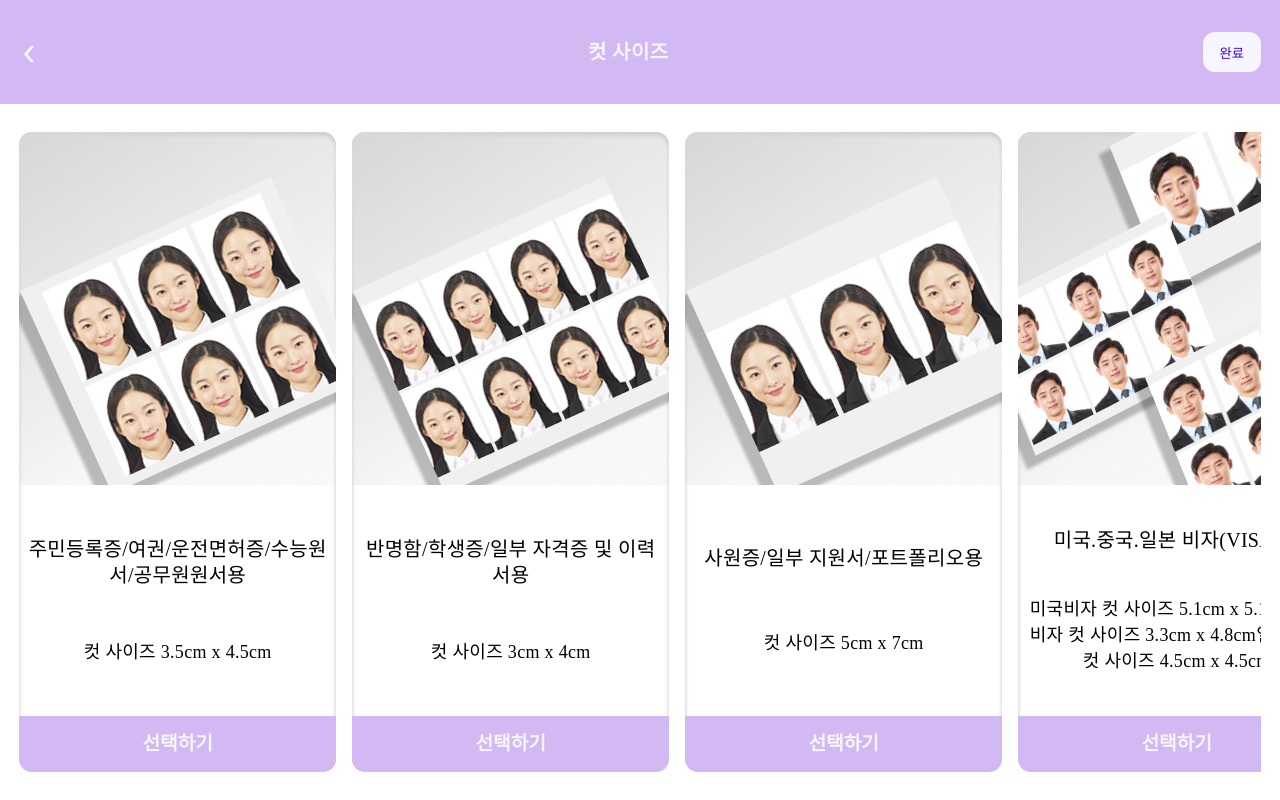
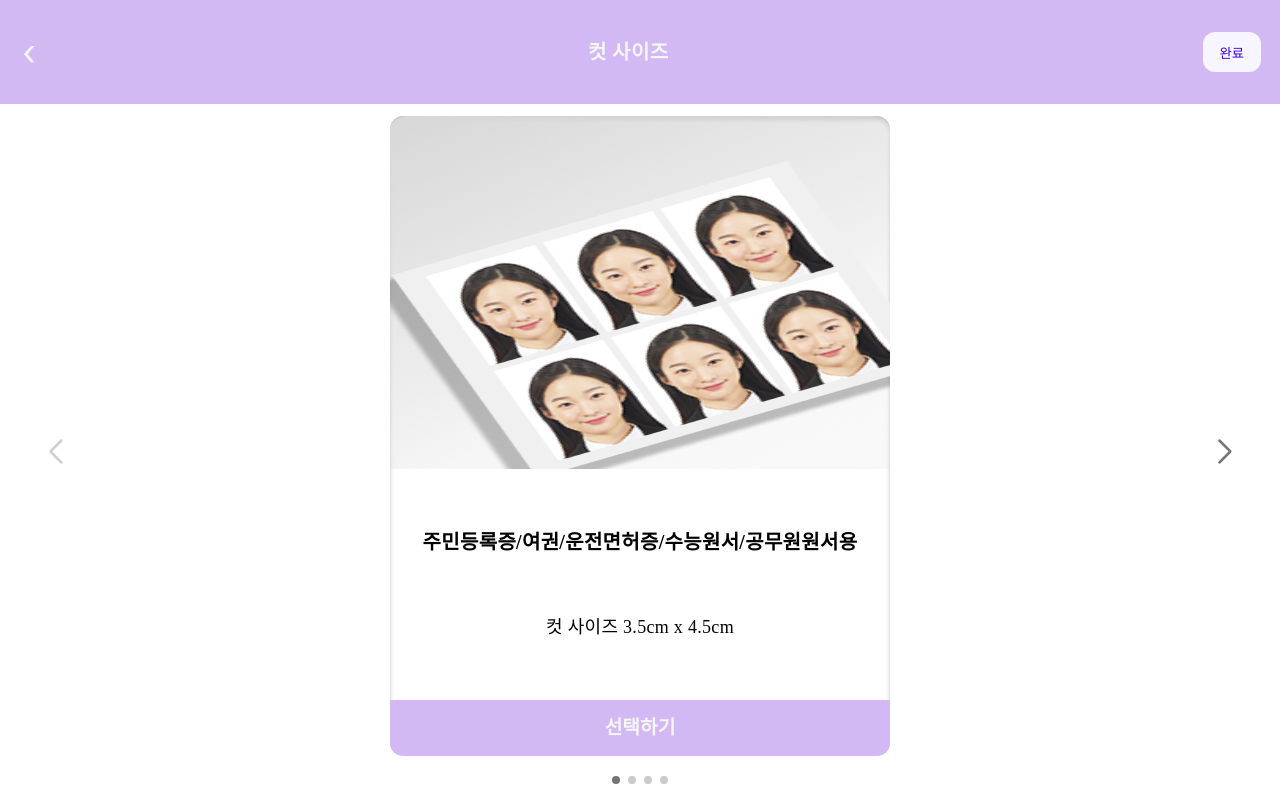
Before and after one commit to hongii/id-photo-web, a Next.js app in the folder client/: page /cut-size-decision in a window 1280 px wide. Built offline with nearby package versions, Linux system fonts and the light colour scheme.

Commit message:
Add: add slide using swiper module

```diff
--- a/client/components/Card.tsx
+++ b/client/components/Card.tsx
@@ -3,6 +3,7 @@ import Image from 'next/image';
 import { CardInfo } from '../constants/cutSizeData';
 import styles from '../pages/cut-size-decision/CutSizeDecision.module.css';
 
+// Image src array
 const imgSrc: string[] = [
   '/images/passportImg1.png',
   '/images/studentIdImg2.png',
@@ -22,9 +23,13 @@ const Card = ({ card }: IProps) => (
       width="317"
       height="353"
     />
-
     <p className={styles['cut-title']}>{card.title}</p>
-    <p className={styles['cut-size']}>{card.cutSize}</p>
+    {card.cutSize.map((size) => (
+      <p className={styles['cut-size']} key={size}>
+        {size}
+      </p>
+    ))}
+    {/* <p className={styles['cut-size']}>{card.cutSize}</p> */}
     <button className={styles['select-btn']} type="button">
       선택하기
     </button>
--- a/client/package.json
+++ b/client/package.json
@@ -18,7 +18,7 @@
     "next": "12.2.5",
     "react": "18.2.0",
     "react-dom": "18.2.0",
-    "swiper": "^8.4.3"
+    "swiper": "8.3.2"
   },
   "devDependencies": {
     "@testing-library/jest-dom": "^5.16.5",
--- a/client/pages/cut-size-decision/CutSizeDecision.module.css
+++ b/client/pages/cut-size-decision/CutSizeDecision.module.css
@@ -70,19 +70,16 @@
   align-items: center;
   justify-content: center;
   height: calc(100vh - 104px);
+  padding: 1.8rem 2rem;
 }
 
 .card__list {
   display: flex;
   align-items: center;
-  justify-content: space-between;
-  gap: 1rem;
-  margin: 1.2rem;
+  justify-content: center;
+  /* aspect-ratio: auto; */
 
-  width: 100%;
-  aspect-ratio: auto;
-
-  overflow-x: scroll;
+  overflow-x: hiddden;
   overflow-y: hidden;
 }
 
@@ -95,8 +92,9 @@
   display: flex;
   flex-direction: column;
   justify-content: space-between;
-  width: 317px;
+  max-width: 500px;
   height: 80vh;
+  margin: 0 auto 2rem auto;
 
   border-radius: 13px;
   box-shadow: inset 0px 4px 4px rgba(0, 0, 0, 0.25);
@@ -105,7 +103,7 @@
 .cut-title {
   font-family: 'Work Sans';
   font-style: normal;
-  font-weight: 400;
+  font-weight: bold;
   font-size: 20px;
   line-height: 26px;
 
@@ -133,7 +131,7 @@
   justify-content: center;
   align-items: center;
   padding: 16px 20px;
-  width: 317px;
+  max-width: 500px;
   /* gap: 6px; */
 
   color: #f5f5f5;
--- a/client/pages/cut-size-decision/index.tsx
+++ b/client/pages/cut-size-decision/index.tsx
@@ -2,6 +2,11 @@ import React, { useState } from 'react';
 import type { NextPage } from 'next';
 import Head from 'next/head';
 import Link from 'next/link';
+import { Navigation, Pagination, Scrollbar } from 'swiper';
+import { Swiper, SwiperSlide } from 'swiper/react';
+import 'swiper/css';
+import 'swiper/css/navigation';
+import 'swiper/css/pagination';
 import styles from './CutSizeDecision.module.css';
 import Card from '../../components/Card';
 import { CardInfo, cutSizeData } from '../../constants/cutSizeData';
@@ -34,11 +39,53 @@ const CutSizeDecision: NextPage = () => {
       <main className={styles.main}>
         <section className={styles['card-container']}>
           <h2 className={styles['screen-reader-only']}>최종 사진 크기 선택</h2>
-          <ul className={styles.card__list} aria-label="컷 사이즈 목록">
-            {cards.map((card) => (
-              <Card card={card} key={card.id} />
-            ))}
-          </ul>
+          <Swiper
+            modules={[Navigation, Pagination, Scrollbar]}
+            spaceBetween={18}
+            slidesPerView={1}
+            navigation
+            pagination={{ clickable: true }}
+          >
+            <ul className={styles.card__list} aria-label="컷 사이즈 목록">
+              {cards.map((card) => (
+                <SwiperSlide key={card.id}>
+                  <Card card={card} />
+                </SwiperSlide>
+              ))}
+            </ul>
+          </Swiper>
+          <style global jsx>{`
+            /* swiper custom css  */
+            .swiper-pagination-bullets, .swiper-pagination-bullets.swiper-pagination-horizontal{
+              bottom:0;
+            }
+
+            .swiper-pagination-bullet {
+              margin-top: 15px !important;
+              background-color: #666 !important;
+              opacity: 0.35 !important;
+            }
+
+            .swiper-pagination-bullet-active {
+              margin-top: 15px !important;
+              background-color: #666 !important;
+              opacity: 0.9 !important;
+            }
+
+            .swiper-button-prev,
+            .swiper-button-next {
+              color: #666 !important;
+              font-weight: bold !important;
+              background-color: rgba(255,255,255,0.9) !important;
+              border-radius: 8px !important;
+            }
+
+            .swiper-button-prev::after,
+            .swiper-button-next::after {
+              font-size: 1.5rem !important;
+              opacity: 0.9 !important;
+            }
+          `}</style>
         </section>
 
         {/* 아래 태그는 삭제할 예정 => test통과를 위한 태그 */}
```
Also changed, not shown: client/.eslintrc.json, 1 other file (tests, documents, lock files or other folders).
